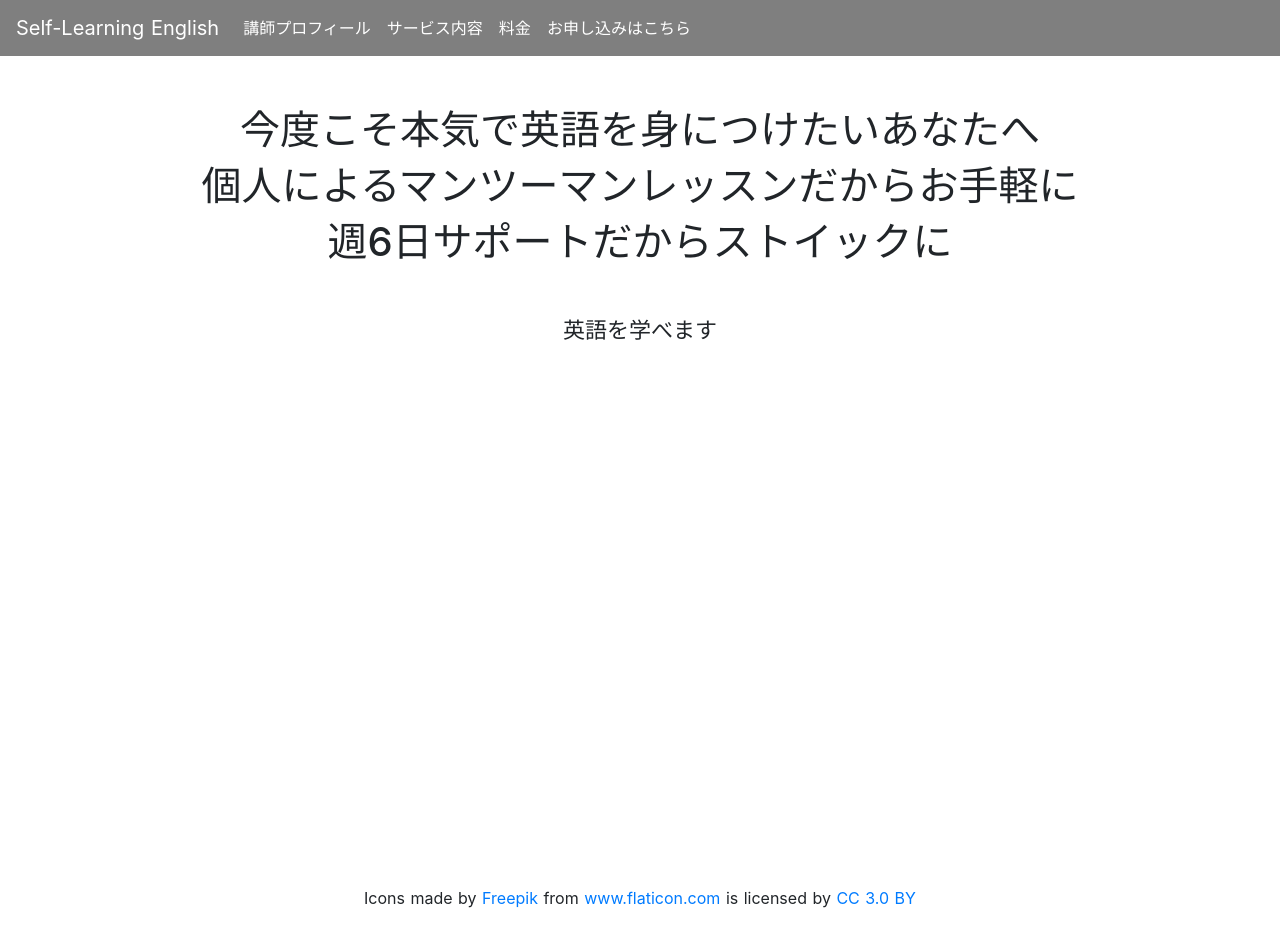
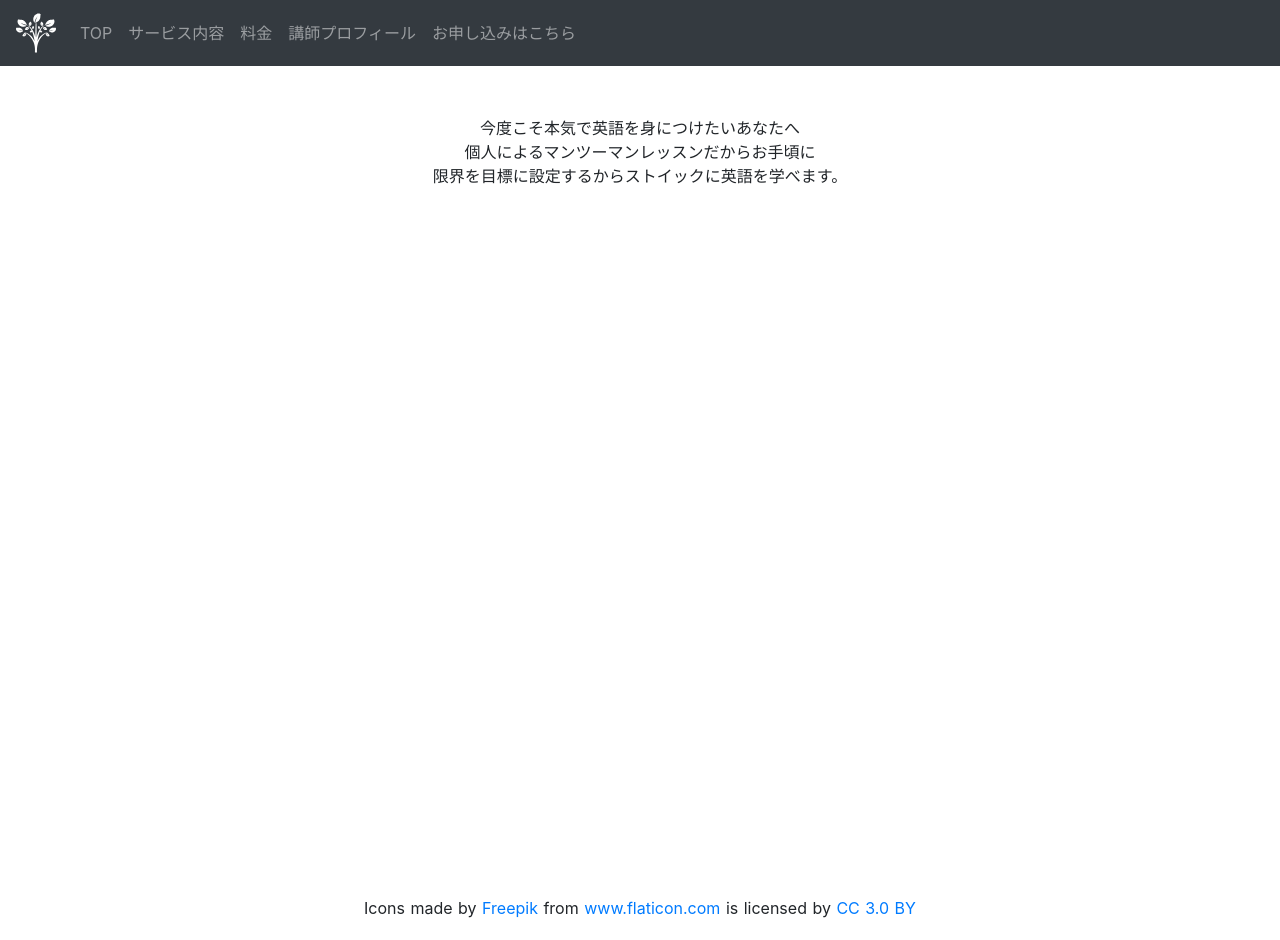
Before and after one commit to masalennon/myEnglish, a Nuxt app: page / in a window 1280 px wide. Built offline with nearby package versions, Linux system fonts and the light colour scheme.

Commit message:
made navbar responsive, design became nice like the apple's website

```diff
--- a/layouts/default.vue
+++ b/layouts/default.vue
@@ -1,33 +1,30 @@
 <template>
   <div>
-	<nav class="navbar navbar--extend navbar-expand-lg">
-	  <a class="navbar-brand nav-link--extend" href="/">Self-Learning English</a>
-	  <button class="navbar-toggler" type="button" data-toggle="collapse" data-target="#navbarNav" aria-controls="navbarNav" aria-expanded="false" aria-label="Toggle navigation">
-		<span class="navbar-toggler-icon"></span>
-	  </button>
-	  <div class="collapse navbar-collapse" id="navbarNav">
-		<ul class="navbar-nav">
-		  <li class="nav-item">
-			<a class="nav-link nav-link--extend" href="/profile">講師プロフィール<span class="sr-only">(current)</span></a>
-		  </li>
-		  <li class="nav-item">
-			<a class="nav-link nav-link--extend" href="/content">サービス内容</a>
-		  </li>
-		  <li class="nav-item">
-			<a class="nav-link nav-link--extend" href="/price">料金</a>
-		  </li>
-		  <li class="nav-item">
-			<a class="nav-link nav-link--extend" href="/apply">お申し込みはこちら</a>
-		  </li>
-		</ul>
-	  </div>
-	</nav>
-	<!--<b-nav fill tabs>-->
-	  <!--<b-nav-item to="/">Top</b-nav-item>-->
-	  <!--<b-nav-item to="/profile">Profile</b-nav-item>-->
-	  <!--<b-nav-item to="/price">Price </b-nav-item>-->
-	  <!--<b-nav-item to="/content">Content</b-nav-item>-->
-	  <!--</b-nav>-->
+	<b-navbar class="sticky-top" toggleable="md" type="dark" variant="dark">
+
+	  <b-navbar-toggle target="nav_collapse"></b-navbar-toggle>
+
+	  <b-navbar-brand href="/">
+		  <img style="height: 40px;" :src="require('../assets/leaves.svg')" />
+	  </b-navbar-brand>
+
+	  <b-collapse is-nav id="nav_collapse">
+
+		<b-navbar-nav>
+		  <b-nav-item href="/">TOP</b-nav-item>
+		  <div class="dropdown-divider"></div>
+		  <b-nav-item href="/content">サービス内容</b-nav-item>
+		  <div class="dropdown-divider"></div>
+		  <b-nav-item href="/price">料金</b-nav-item>
+		  <div class="dropdown-divider"></div>
+		  <b-nav-item href="/profile">講師プロフィール</b-nav-item>
+		  <div class="dropdown-divider"></div>
+		  <b-nav-item href="/apply">お申し込みはこちら</b-nav-item>
+		  <div class="dropdown-divider"></div>
+		</b-navbar-nav>
+	  </b-collapse>
+	</b-navbar>
+
 	<nuxt/>
 	<div class="copyright">Icons made by <a href="http://www.freepik.com" title="Freepik">Freepik</a> from <a href="https://www.flaticon.com/" title="Flaticon">www.flaticon.com</a> is licensed by <a href="http://creativecommons.org/licenses/by/3.0/" title="Creative Commons BY 3.0" target="_blank">CC 3.0 BY</a></div>
   </div>
--- a/pages/content.vue
+++ b/pages/content.vue
@@ -1,6 +1,5 @@
 <template>
   <div class="container">
-
 	<!--<header>-->
 	  <!--<img :src="require('../assets/header.png')" />-->
 	  <!--</header>-->
@@ -140,7 +139,6 @@
 <style lang="scss">
 @import '../src/assets/scss/app.scss';
 h1 {
-  color: #5A5AD2;
   width: 80%;
   margin-left: auto;
   margin-right: auto;
@@ -163,7 +161,7 @@ h1 {
 
 .life-advice {
   margin-bottom: 40px;
-  background: #F5FCFF;
+  background: linear-gradient(to bottom, #fff 0, #f6f6f6 150px);
   padding-bottom: 60px;
 }
 
@@ -182,7 +180,7 @@ h1 {
 }
 .unnecessary-eikaiwa {
   padding-bottom: 60px;
-  background: #F5FCFF;
+  background: linear-gradient(to bottom, #fff 0, #f6f6f6 150px);
   padding-top: 40px;
 }
 .unnecessary-eikaiwa-paragraph {
@@ -219,16 +217,15 @@ h1 {
   width: 80% !important;
 }
 .main-container {
-  background: white;
-  width: 100%;
 }
+
 .life-advice1 {
   width: 33%;
   float: left;
 }
 h4 {
   font-size: 2em;
-  color: #5A5AD2;
+  color: #333;
   font-weight: 700;
   text-align: center;
   padding-top: 10px;
--- a/pages/index.vue
+++ b/pages/index.vue
@@ -1,18 +1,13 @@
 <template>
-  <section class="container">
-	<div class="h1">
-	  <h1>今度こそ本気で英語を身につけたいあなたへ</h1>
+  <main class="container">
+	<div class="">
+	  今度こそ本気で英語を身につけたいあなたへ<br>
+	  個人によるマンツーマンレッスンだからお手頃に<br>
+	  限界を目標に設定するからストイックに英語を学べます。
+
 	</div>
 
-	<div class="space">
-	  <h1>個人によるマンツーマンレッスンだからお手軽に</h1>
-	  <h1>週6日サポートだからストイックに</h1>
-	</div>
-
-	<p>
-	  英語を学べます
-	</p>
-  </section>
+  </main>
 </template>
 
 <script>
@@ -31,7 +26,6 @@ export default {
   justify-content: center;
   align-items: center;
   text-align: center;
-  min-width: 1000px;
 }
 
 body {
--- a/pages/profile.vue
+++ b/pages/profile.vue
@@ -1,7 +1,7 @@
 <template>
   <section class="container">
     <div>
-	  <p class="profile">
+	  <p class="row">
 		1993年生まれ。慶應義塾大学経済学部卒。<br>
 		独学で慶應義塾大学、東京外国語大学に合格。<br>
 		大学四年時に独学で英会話の勉強を始め、<br>
```
Also changed, not shown: assets/leaves.svg (added).
